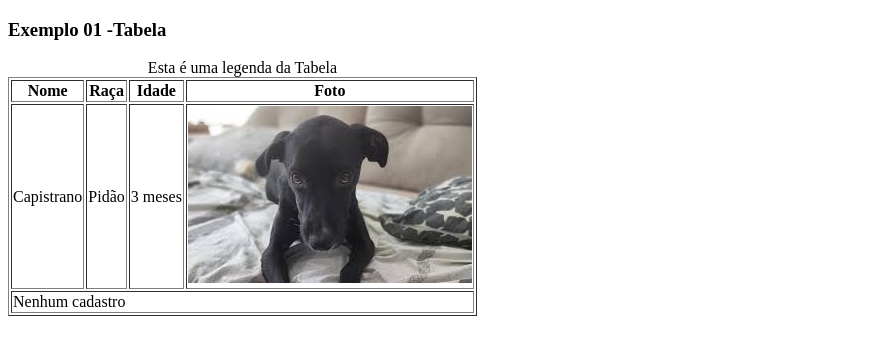
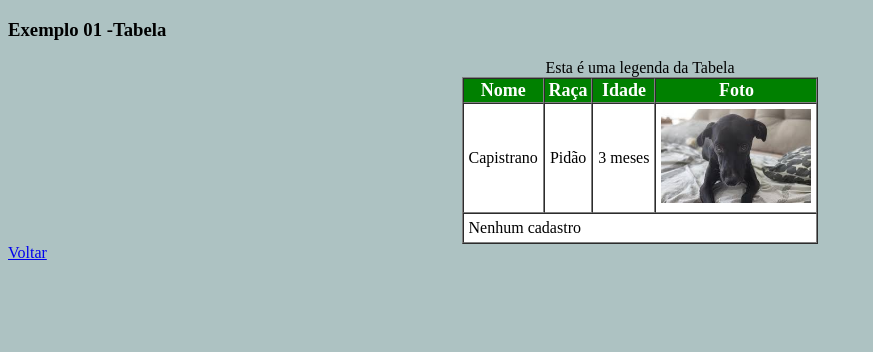
Before and after one commit to Iago1236/Info3IagoPaiva, a plain HTML site: page Aula01/e1.html in a window 1280 px wide. Shown: the whole page, without its empty margins (0-873 px from the left). Drawn offline with Linux system fonts and the light colour scheme.

Commit message:
Add files via upload

```diff
--- a/Aula01/e1.html
+++ b/Aula01/e1.html
@@ -12,7 +12,7 @@
         <caption>Esta é uma legenda da Tabela</caption>
         <thead>
             <tr>
-                <th>Nome</th>
+                <th>Nome</th> <!-- <th> negrito-->
                 <th>Raça</th>
                 <th>Idade</th>
                 <th>Foto</th>
@@ -21,15 +21,16 @@
         </thead>
         <tbody>
             <tr>
-                <td>Capistrano</td>
+                <td>Capistrano</td> <!-- <td> dados dentro do quadrado-->
                 <td>Pidão</td>
                 <td>3 meses</td>
-                <td><img src="/img/Cachorro_Pidao.jpg" alt="Imagem de cachorro da raça pidão pedindo carinho"></td>
+                <td><img class="foto_table" src="/img/Cachorro_Pidao.jpg" alt="Imagem de cachorro da raça pidão pedindo carinho"></td>
             </tr>
             <tr>
                 <td colspan="4">Nenhum cadastro</td> <!-- para a o quadrado seguir o tamho do cabeçalho -->
             </tr>
         </tbody>
     </table>
+    <a href="/Aula01/Ex01.html">Voltar</a>
 </body>
 </html>
--- a/css/style.css
+++ b/css/style.css
@@ -0,0 +1,23 @@
+body{
+    background-color: rgb(173, 194, 194);
+}
+table {
+    border-spacing: 0;
+    background-color: white;
+    margin: 0 auto;
+}
+th{
+    background-color:green;
+    color: #ffffff;
+    /*border-radius: 10px; -> arredondamento de borda*/
+    font-size: 18px;
+}
+td{
+    padding: 5px; /*preenchimento*/
+}
+.foto_table{
+    width: 150px; /*largura*/
+}
+.mb-60{
+    margin-bottom: 60px;
+}
```
Also changed, not shown: Aula01/Ex01.html (added, +20 -0 lines), Aula01/Ex02.html (+1 -0 lines), Aula01/e2.html (+1 -0 lines), VendaVeiculos/index.html (added, +20 -0 lines), VendaVeiculos/style.css (added, +7 -0 lines), img/1995-toyota-corolla-wagon.webp (added), img/Bugatti_Chiron.jpg (added), img/Corsa_Classic_2008.jpg (added), img/carroca.jpg (added), img/ford-ranger.jpg (added), img/shopAuto.png (added).
